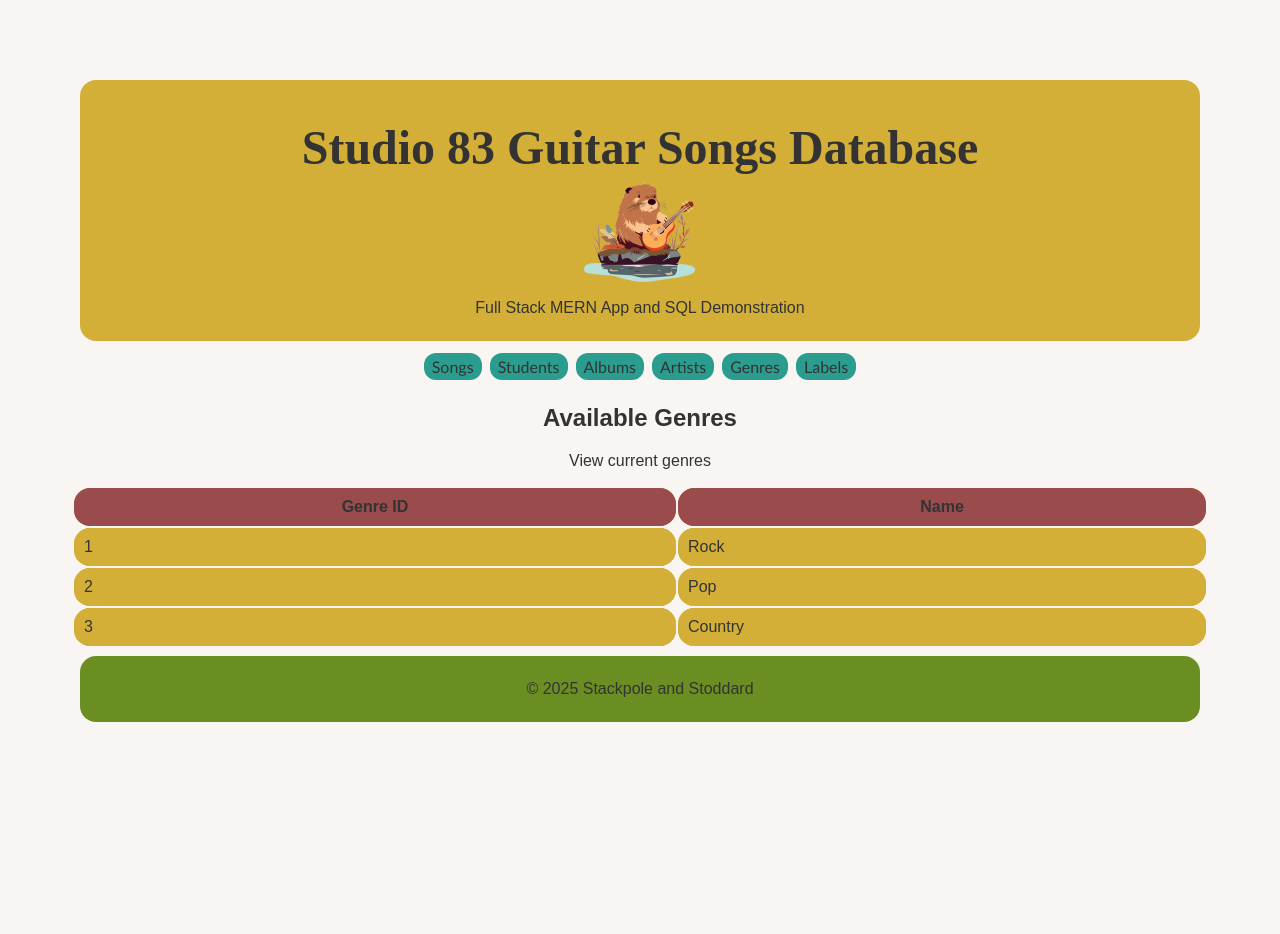
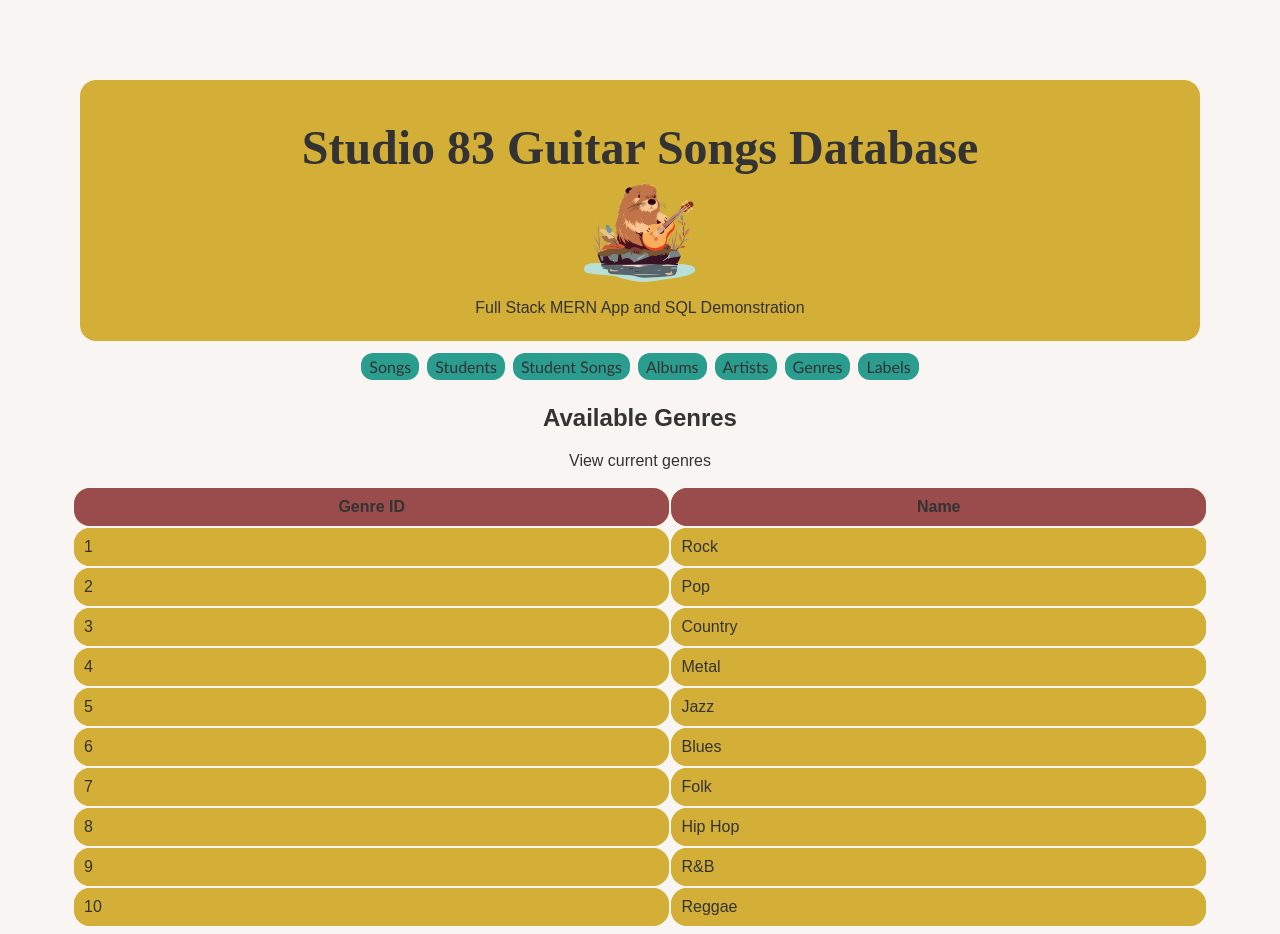
Before and after one commit to cocomittens/guitar-db, a React (Vite) app in the folder frontend/: page /genres in a window 1280 px wide. Shown: the top 934 px of the page. Before the commit the page ends 802 px from the top, so only its background shows below. Built offline with nearby package versions, Linux system fonts and the light colour scheme; no server answers.

Commit message:
Implement song students

```diff
--- a/frontend/index.html
+++ b/frontend/index.html
@@ -4,7 +4,7 @@
     <meta charset="UTF-8" />
     <link rel="icon" type="image/svg+xml" href="/vite.svg" />
     <meta name="viewport" content="width=device-width, initial-scale=1.0" />
-    <title>Vite + React</title>
+    <title>Studio 83</title>
   </head>
   <body>
     <div id="root"></div>
--- a/frontend/src/App.jsx
+++ b/frontend/src/App.jsx
@@ -9,6 +9,7 @@ import LabelPage from "./pages/LabelPage";
 import GenrePage from "./pages/GenrePage";
 import ArtistPage from "./pages/ArtistPage";
 import AlbumPage from "./pages/AlbumPage";
+import SongStudents from "./pages/SongStudentsPage";
 
 function App() {
   return (
@@ -34,6 +35,7 @@ function App() {
           <Route path="/genres" element={<GenrePage />}></Route>
           <Route path="/artists" element={<ArtistPage />}></Route>
           <Route path="/albums" element={<AlbumPage />}></Route>
+          <Route path="/song-students" element={<SongStudents />}></Route>
         </Routes>
       </Router>
 
--- a/frontend/src/components/Navigation.jsx
+++ b/frontend/src/components/Navigation.jsx
@@ -8,6 +8,9 @@ function Navigation() {
       </Link>
       <Link to="/students">
         <button>Students</button>
+      </Link>
+      <Link to="/song-students">
+        <button>Student Songs</button>
       </Link>
       <Link to="/albums">
         <button>Albums</button>
--- a/frontend/src/components/TableRow.jsx
+++ b/frontend/src/components/TableRow.jsx
@@ -1,12 +1,16 @@
 import "../App.css";
 import Edit from "./Edit";
 import Delete from "./Delete";
+
+function capitalizeFirstLetter(string) {
+  return string.charAt(0).toUpperCase() + string.slice(1);
+}
 
 function TableRow({ item, controls }) {
   return (
     <tr>
       {Object.keys(item).map((key, index) => (
-        <td key={index}>{item[key]}</td>
+        <td key={index}>{typeof item[key] === 'boolean' ? capitalizeFirstLetter(item[key].toString()) : item[key]}</td>
       ))}
       {controls && (
         <td>
--- a/frontend/src/mockData.js
+++ b/frontend/src/mockData.js
@@ -1,7 +1,7 @@
 export const song_data = [
   {song_id: 1, album: "After July", genre: "Country", artist: "During June", title: "Hot August Rain", bpm: 90, difficulty: 0.5, capo: 0, chords: "A, E, D"},
   {song_id: 2, album: "Now That's What I Call Covid!", genre: "Pop", artist: "#Hashtag", title: "Corona Rumba", bpm: 130, difficulty: 0.2, capo: 3, chords: "D, C, G"},
-  {song_id: 3, album: "20 Years of Screaming", genre: "Rock", artist: "Mega Charged", title: "Metal Mouth", bpm: 130, difficulty: 0.7, capo: 3, chords: "Am, F, C, G"},
+  {song_id: 3, album: "20 Years of Screaming", genre: "Rock, Metal", artist: "Mega Charged", title: "Metal Mouth", bpm: 130, difficulty: 0.7, capo: 3, chords: "Am, F, C, G"},
 ];
 
 export const song_columns = [
@@ -50,6 +50,13 @@ export const genre_data = [
   { _id: 1, name: "Rock" },
   { _id: 2, name: "Pop" },
   { _id: 3, name: "Country" },
+  { _id: 4, name: "Metal" },
+  { _id: 5, name: "Jazz" },
+  { _id: 6, name: "Blues" },
+  { _id: 7, name: "Folk" },
+  { _id: 8, name: "Hip Hop" },
+  { _id: 9, name: "R&B" },
+  { _id: 10, name: "Reggae" },
 ];
 
 export const genre_columns = ["Genre ID", "Name"];
@@ -85,3 +92,7 @@ export const song_students_data = [
   { song_id: 1, student_id: 2, song_title: 'Hot August Rain', student_name: 'Imari Brooks', is_learned: true },
   { song_id: 2, student_id: 2, song_title: 'Corona Rumba', student_name: 'Imari Brooks', is_learned: true },
 ]
+
+export const song_students_columns = [
+  "Song ID", "Student ID", "Song Title", "Student Name", "Learned"
+];
--- a/frontend/src/pages/SongStudentsPage.jsx
+++ b/frontend/src/pages/SongStudentsPage.jsx
@@ -3,7 +3,7 @@ import { useNavigate } from "react-router-dom";
 import SongTable from "../components/SongTable";
 import { Link } from "react-router-dom";
 import Table from "../components/Table";
-import { song_data, song_columns } from "../mockData";
+import { song_students_data, song_students_columns } from "../mockData";
 
 function SongStudents({ setSongToEdit }) {
   const [songs, setSongs] = useState([]);
@@ -27,7 +27,7 @@ function SongStudents({ setSongToEdit }) {
       <p>
         View Songs Assigned to students and whether they have been learned yet
       </p>
-      <Table items={song_data} columns={song_columns} controls={true} />
+      <Table items={song_students_data} columns={song_students_columns} />
     </>
   );
 }
```
